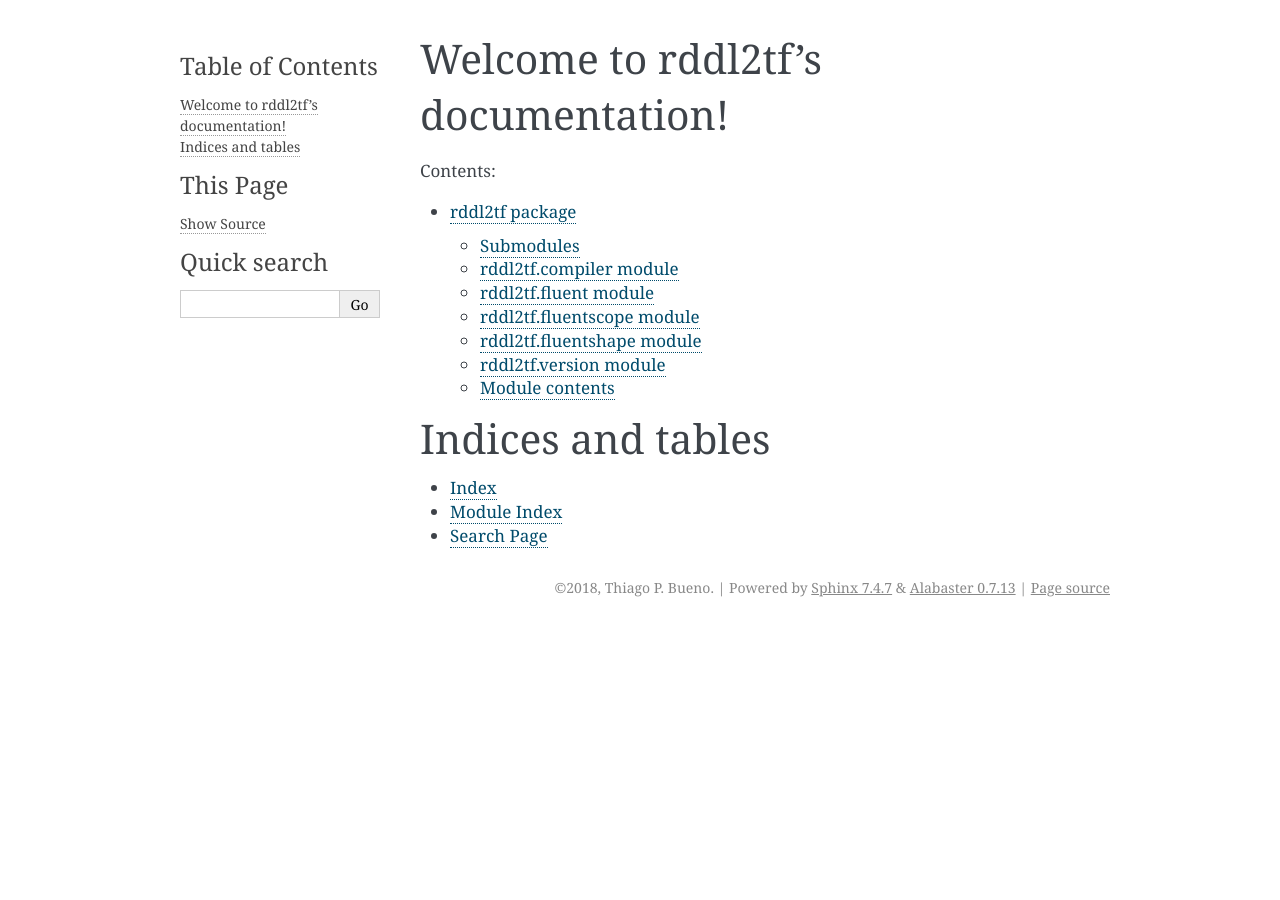
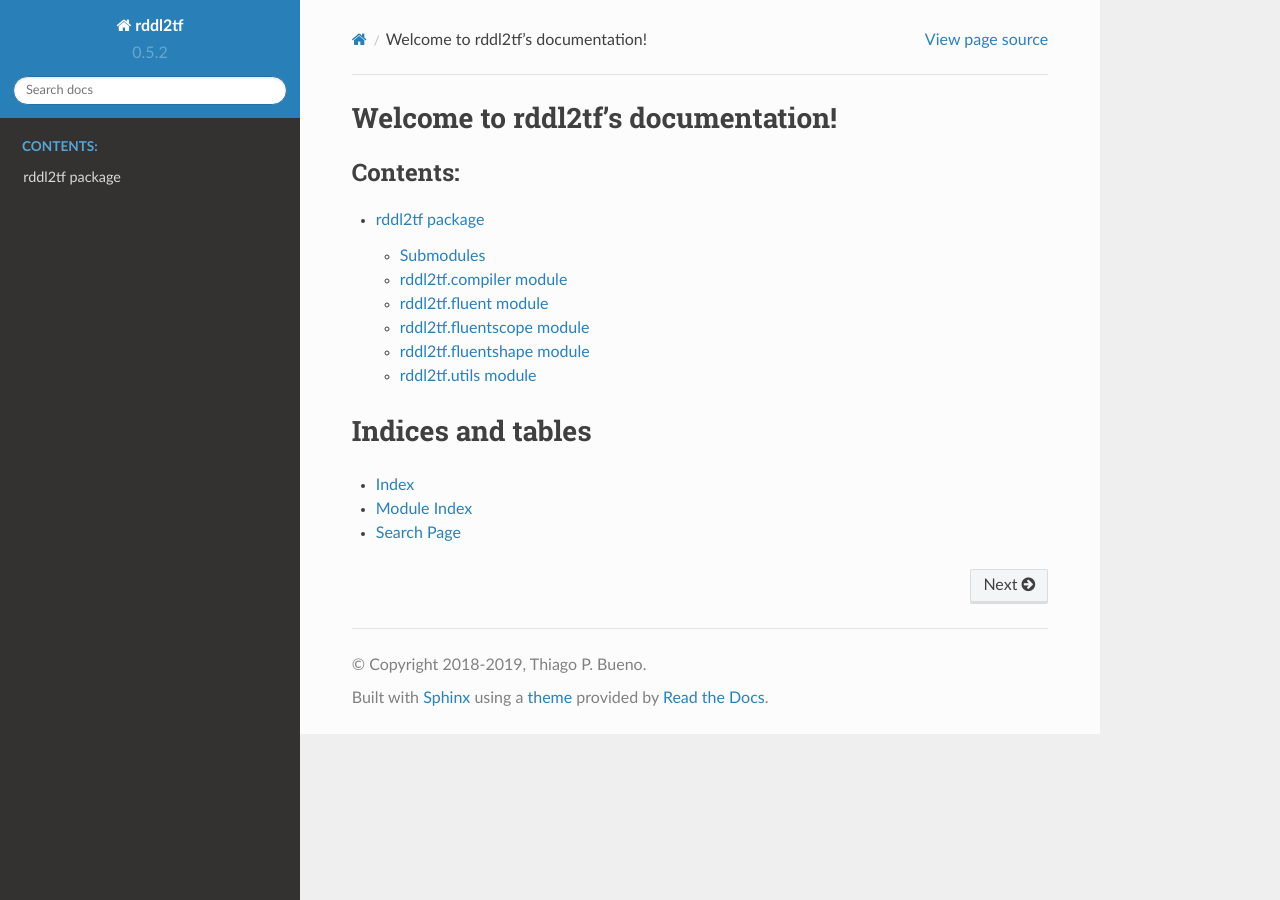
Before and after one commit to thiagopbueno/rddl2tf, a Sphinx documentation site: the page built from docs/index.rst, in a window 1280 px wide. Built offline with Sphinx 7.4.7 and the Read the Docs theme 2.0.0, drawn with Linux system fonts in a browser that asks for light colours.

```diff
--- a/docs/conf.py
+++ b/docs/conf.py
@@ -12,22 +12,18 @@
 # add these directories to sys.path here. If the directory is relative to the
 # documentation root, use os.path.abspath to make it absolute, like shown here.
 #
-import os
-import sys
-sys.path.insert(0, os.path.abspath('.'))
-sys.path.insert(0, os.path.abspath('..'))
 
+import rddl2tf.version
 
 # -- Project information -----------------------------------------------------
 
 project = 'rddl2tf'
-copyright = '2018, Thiago P. Bueno'
+copyright = '2018-2019, Thiago P. Bueno'
 author = 'Thiago P. Bueno'
 
 # The short X.Y version
-version = '0.3.2'
-# The full version, including alpha/beta/rc tags
-release = '0.3.2-alpha'
+version = rddl2tf.version.__version__
+release = rddl2tf.version.__release__
 
 
 # -- General configuration ---------------------------------------------------
@@ -78,7 +74,10 @@ pygments_style = 'sphinx'
 # The theme to use for HTML and HTML Help pages.  See the documentation for
 # a list of builtin themes.
 #
-html_theme = 'alabaster'
+html_theme = 'sphinx_rtd_theme'
+
+import sphinx_rtd_theme
+html_theme_path = [sphinx_rtd_theme.get_html_theme_path()]
 
 # Theme options are theme-specific and customize the look and feel of a theme
 # further.  For a list of options available for each theme, see the
@@ -154,8 +153,8 @@ man_pages = [
 #  dir menu entry, description, category)
 texinfo_documents = [
     (master_doc, 'rddl2tf', 'rddl2tf Documentation',
-     author, 'rddl2tf', 'One line description of project.',
-     'Miscellaneous'),
+     author, 'rddl2tf', 'RDDL2TensorFlow compiler.',
+     'AI'),
 ]
 
 
--- a/docs/rddl2tf.rst
+++ b/docs/rddl2tf.rst
@@ -36,19 +36,10 @@ rddl2tf.fluentshape module
     :undoc-members:
     :show-inheritance:
 
-rddl2tf.version module
-----------------------
+rddl2tf.utils module
+--------------------
 
-.. automodule:: rddl2tf.version
+.. automodule:: rddl2tf.utils
     :members:
     :undoc-members:
     :show-inheritance:
-
-
-Module contents
----------------
-
-.. automodule:: rddl2tf
-    :members:
-    :undoc-members:
-    :show-inheritance:
```
Also changed, not shown: README.md (+0 -3 lines), 1 other file.
